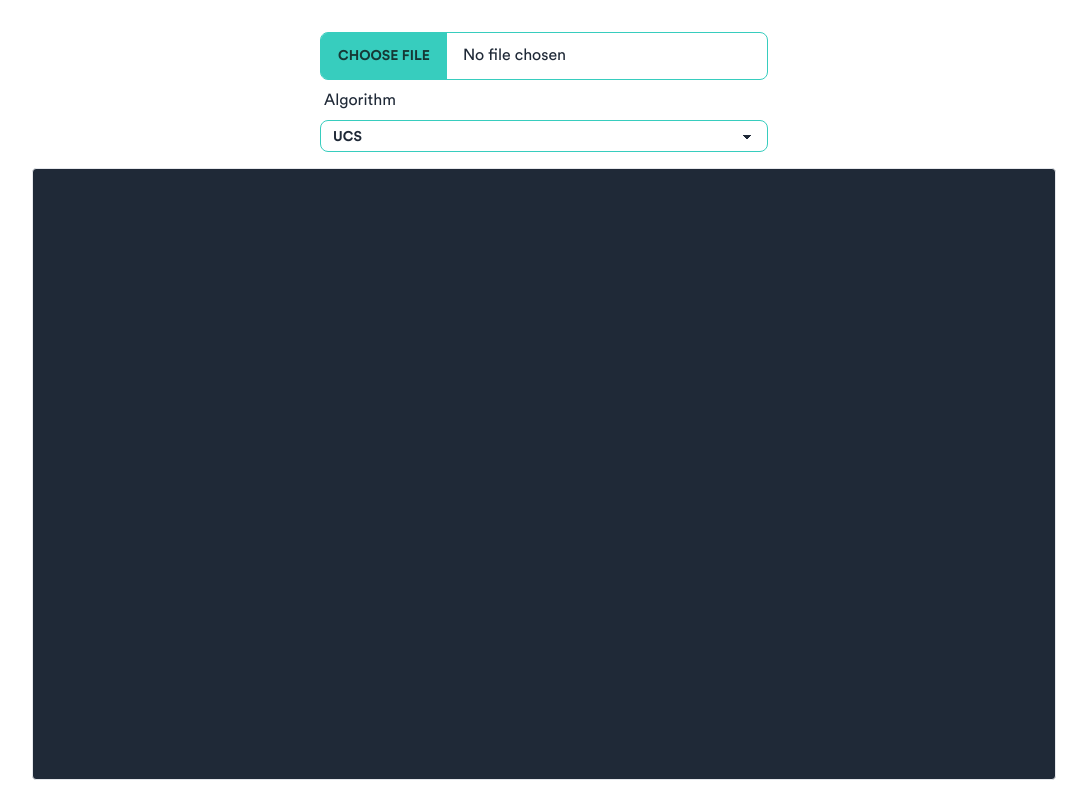
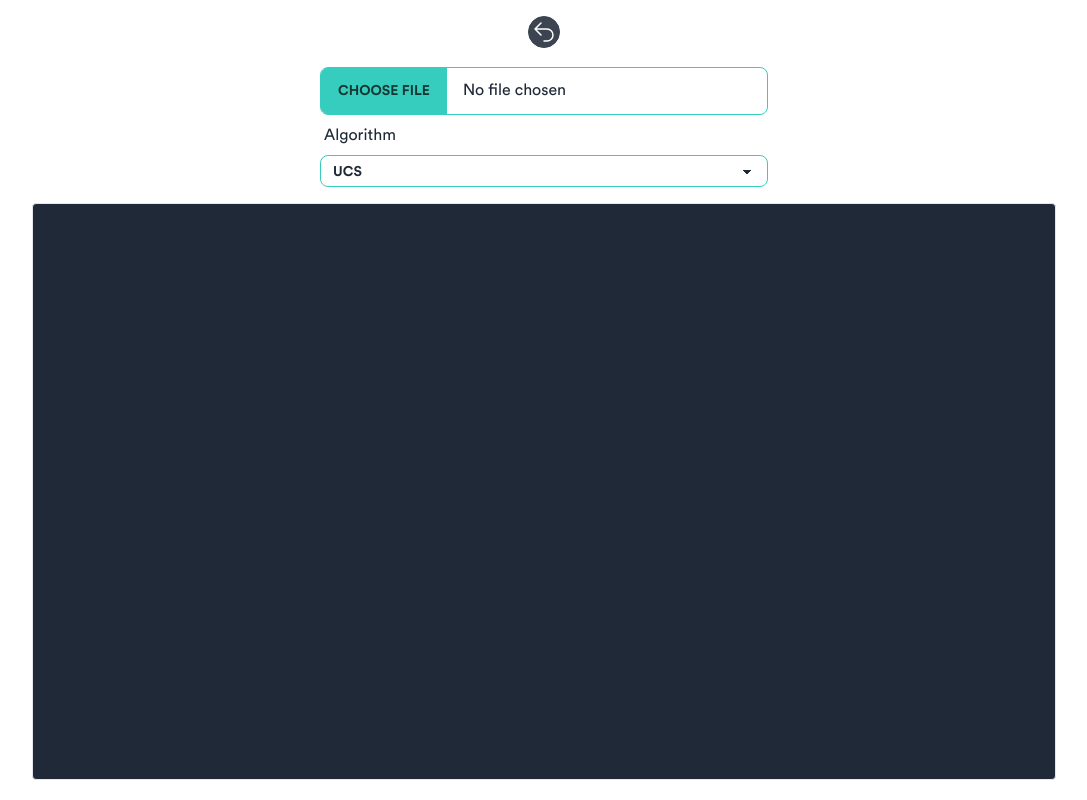
Before and after one commit to arsaizdihar/Tucil3_13521093_13521101, a React (Vite) app: page / in a window 1280 px wide. Both pictures are taken after a click on the button "NORMAL". Shown: the whole page, without its empty margins (96-1183 px from the left). Built offline with nearby package versions, Linux system fonts and the light colour scheme.

Commit message:
Add back button

```diff
--- /dev/null
+++ b/src/components/BackButton.tsx
@@ -0,0 +1,12 @@
+
+function BackButton({onClick}: {onClick: () => void}) {
+  return (
+    <button className="btn btn-sm btn-circle" onClick={onClick} >
+      <svg xmlns="http://www.w3.org/2000/svg" fill="none" viewBox="0 0 24 24" strokeWidth={1.5} stroke="currentColor" className="w-6 h-6">
+        <path strokeLinecap="round" strokeLinejoin="round" d="M9 15L3 9m0 0l6-6M3 9h12a6 6 0 010 12h-3" />
+      </svg>
+    </button>
+  )
+}
+
+export default BackButton
--- a/src/pages/NormalPage.tsx
+++ b/src/pages/NormalPage.tsx
@@ -1,6 +1,7 @@
 import cytoscape from 'cytoscape'
 import { useRef, useState } from 'react'
 import { runAlgorithm } from '../algorithm'
+import BackButton from '../components/BackButton'
 import { Graph } from '../models/graph'
 
 function NormalPage({navigate}: {navigate: (path: string) => void}) {
@@ -71,7 +72,11 @@ function NormalPage({navigate}: {navigate: (path: string) => void}) {
 
   return (
     <div className='h-screen w-full max-w-screen-lg mx-auto flex flex-col items-center'>
-      <div className="flex flex-col w-full max-w-md mt-8">
+      <div className="my-4">
+        <BackButton onClick={() => navigate('home')}/>
+      </div>
+      <div className="flex flex-col w-full max-w-md">
+
         <input ref={inputRef} type="file" accept='.txt, text/plain' className='file-input file-input-accent' onChange={e => {
           const file = e.target.files?.item(0)
           if (file) {
```
